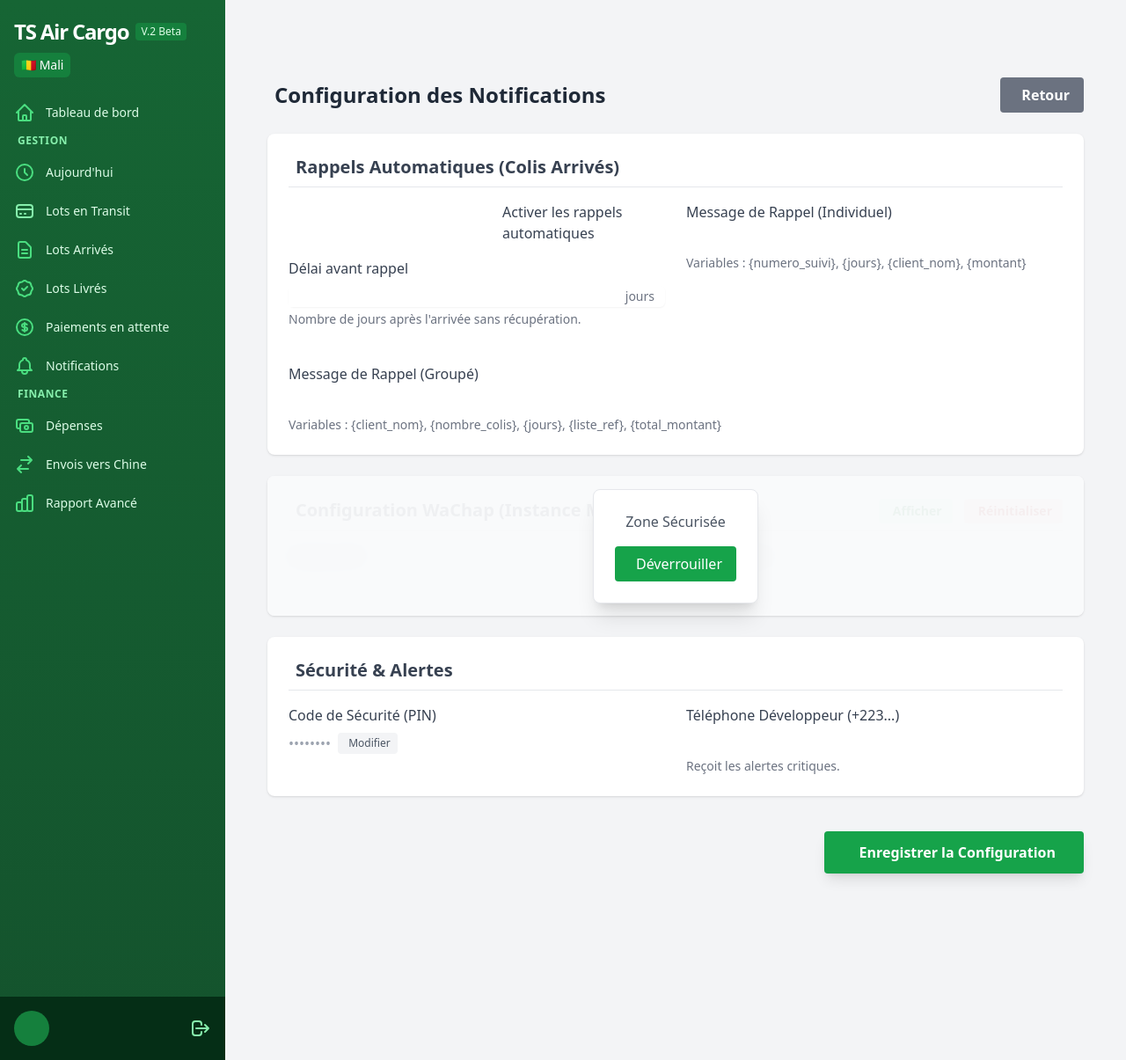
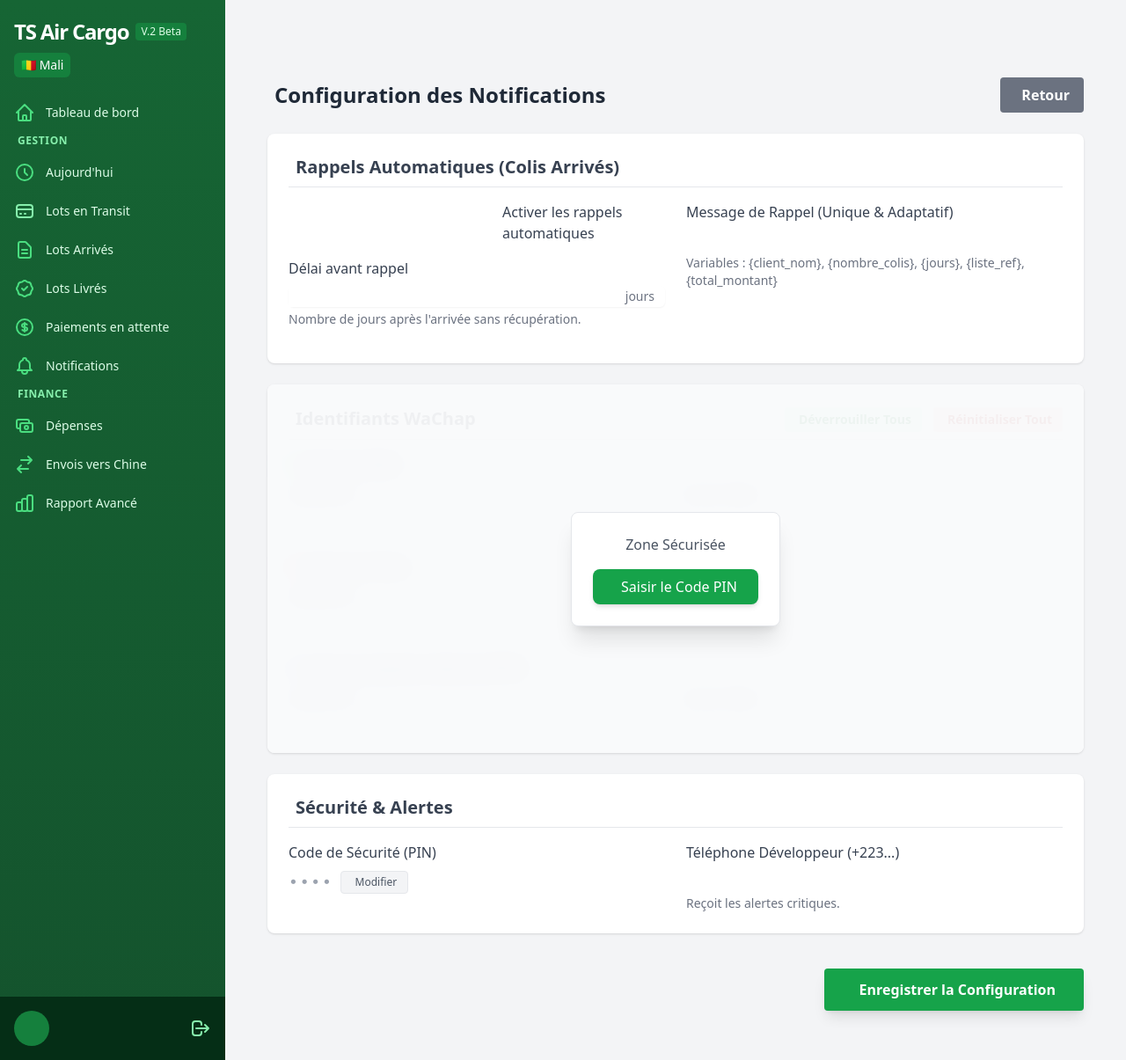
Before and after one commit to Le-dev-du-coin/ts_air_cargo_v2, a Django app: template templates/mali/config_notifications.html in a window 1280 px wide. Shown: the whole page at 88% size. Run offline with Django 5.2, Linux system fonts and the light colour scheme; the template is opened without the code that fills it, so the values that code supplies are empty, except form fields; tables that the repository leaves empty hold one stand-in row (values such as "Sample post"); form fields are guessed from the names that the template uses; some libraries are stand-ins or nearby versions.

Commit message:
refactor: consolidate WaChap instances and simplify reminder templates

```diff
--- a/templates/mali/config_notifications.html
+++ b/templates/mali/config_notifications.html
@@ -41,53 +41,87 @@
                 </div>
 
                 <div>
-                    <label class="block text-gray-700 font-medium mb-2">Message de Rappel (Individuel)</label>
+                    <label class="block text-gray-700 font-medium mb-2">Message de Rappel (Unique & Adaptatif)</label>
                     {{ form.template_rappel }}
-                    <p class="text-sm text-gray-500 mt-1">Variables : {numero_suivi}, {jours}, {client_nom}, {montant}</p>
-                </div>
-
-                <div class="col-span-1 md:col-span-2">
-                    <label class="block text-gray-700 font-medium mb-2">Message de Rappel (Groupé)</label>
-                    {{ form.template_rappel_groupe }}
                     <p class="text-sm text-gray-500 mt-1">Variables : {client_nom}, {nombre_colis}, {jours}, {liste_ref}, {total_montant}</p>
                 </div>
             </div>
         </div>
 
-        <!-- Section WaChap Mali -->
+        <!-- Section Configuration WaChap (Multi-Instances) -->
         <div class="bg-white shadow rounded-lg p-6 relative">
             <h2 class="text-xl font-semibold text-gray-700 mb-4 border-b pb-2 flex justify-between items-center">
-                <span><i class="fab fa-whatsapp mr-2 text-green-500"></i>Configuration WaChap (Instance Mali)</span>
+                <span><i class="fab fa-whatsapp mr-2 text-green-500"></i>Identifiants WaChap</span>
                 <div class="space-x-2">
                      <button type="button" onclick="showSecurityCodePrompt('show')" class="text-sm bg-green-100 text-green-700 px-3 py-1 rounded hover:bg-green-200 focus:outline-none">
-                        <i class="fas fa-eye mr-1"></i>Afficher
+                        <i class="fas fa-eye mr-1"></i>Déverrouiller Tous
                     </button>
                     <button type="button" onclick="showSecurityCodePrompt('reset')" class="text-sm bg-red-100 text-red-700 px-3 py-1 rounded hover:bg-red-200 focus:outline-none">
-                        <i class="fas fa-trash-alt mr-1"></i>Réinitialiser
+                        <i class="fas fa-trash-alt mr-1"></i>Réinitialiser Tout
                     </button>
                 </div>
             </h2>
 
-            <!-- Masque de sécurité par défaut -->
-            <div id="credentials-mask" class="absolute inset-0 bg-gray-50 bg-opacity-95 z-10 flex flex-col items-center justify-center rounded-lg transition-all duration-300" {% if form.errors %}style="display:none"{% endif %}>
+            <div id="credentials-mask" class="absolute inset-0 bg-gray-50 bg-opacity-95 z-20 flex flex-col items-center justify-center rounded-lg transition-all duration-300">
                 <div class="text-center p-6 bg-white shadow-xl rounded-lg border">
                     <i class="fas fa-lock text-4xl text-green-600 mb-3"></i>
                     <p class="text-gray-600 font-medium mb-4">Zone Sécurisée</p>
-                    <button type="button" onclick="showSecurityCodePrompt('show')" class="bg-green-600 text-white px-4 py-2 rounded hover:bg-green-700 transform transition active:scale-95">
-                        <i class="fas fa-key mr-2"></i>Déverrouiller
+                    <button type="button" onclick="showSecurityCodePrompt('show')" class="bg-green-600 text-white px-6 py-2 rounded-lg hover:bg-green-700 shadow-md transform transition active:scale-95">
+                        <i class="fas fa-key mr-2"></i>Saisir le Code PIN
                     </button>
                 </div>
             </div>
 
-            <div class="grid grid-cols-1 md:grid-cols-2 gap-6 filter blur-md transition-all duration-500" id="credentials-fields">
+            <div class="grid grid-cols-1 gap-8 filter blur-md transition-all duration-500" id="credentials-fields">
+                <!-- Instance Mali -->
                 <div>
-                    <label class="block text-gray-700 font-medium mb-2">Instance ID</label>
-                    {{ form.wachap_mali_instance_id }}
+                    <h3 class="font-bold text-gray-600 mb-3 flex items-center">
+                        <span class="w-2 h-2 bg-green-500 rounded-full mr-2"></span>Instance Mali
+                    </h3>
+                    <div class="grid grid-cols-1 md:grid-cols-2 gap-4">
+                        <div>
+                            <label class="block text-sm text-gray-600 mb-1">Instance ID</label>
+                            {{ form.wachap_mali_instance_id }}
+                        </div>
+                        <div>
+                            <label class="block text-sm text-gray-600 mb-1">Access Token</label>
+                            {{ form.wachap_mali_access_token }}
+                        </div>
+                    </div>
                 </div>
 
+                <!-- Instance Chine -->
                 <div>
-                    <label class="block text-gray-700 font-medium mb-2">Access Token</label>
-                    {{ form.wachap_mali_access_token }}
+                    <h3 class="font-bold text-gray-600 mb-3 flex items-center">
+                        <span class="w-2 h-2 bg-red-500 rounded-full mr-2"></span>Instance Chine
+                    </h3>
+                    <div class="grid grid-cols-1 md:grid-cols-2 gap-4">
+                        <div>
+                            <label class="block text-sm text-gray-600 mb-1">Instance ID</label>
+                            {{ form.wachap_chine_instance_id }}
+                        </div>
+                        <div>
+                            <label class="block text-sm text-gray-600 mb-1">Access Token</label>
+                            {{ form.wachap_chine_access_token }}
+                        </div>
+                    </div>
+                </div>
+
+                <!-- Instance Système -->
+                <div>
+                    <h3 class="font-bold text-gray-600 mb-3 flex items-center">
+                        <span class="w-2 h-2 bg-indigo-500 rounded-full mr-2"></span>Instance Système (Alertes/OTP)
+                    </h3>
+                    <div class="grid grid-cols-1 md:grid-cols-2 gap-4">
+                        <div>
+                            <label class="block text-sm text-gray-600 mb-1">Instance ID</label>
+                            {{ form.wachap_system_instance_id }}
+                        </div>
+                        <div>
+                            <label class="block text-sm text-gray-600 mb-1">Access Token</label>
+                            {{ form.wachap_system_access_token }}
+                        </div>
+                    </div>
                 </div>
             </div>
         </div>
@@ -106,8 +140,8 @@
                         <p class="text-sm text-gray-500 mt-1">Code pour déverrouiller la zone WaChap.</p>
                     </div>
                     <div id="pin-placeholder" class="flex items-center space-x-2">
-                        <span class="text-gray-400">••••••••</span>
-                        <button type="button" onclick="revealPinField()" class="text-xs bg-gray-100 text-gray-600 px-2 py-1 rounded hover:bg-gray-200">
+                        <span class="text-gray-400 font-mono tracking-widest text-lg">••••</span>
+                        <button type="button" onclick="revealPinField()" class="text-xs bg-gray-100 text-gray-600 px-3 py-1 rounded hover:bg-gray-200 border">
                             <i class="fas fa-edit mr-1"></i>Modifier
                         </button>
                     </div>
@@ -148,21 +182,29 @@
         if (mask) mask.style.display = 'none';
         if (fields) {
             fields.classList.remove('blur-sm', 'blur-md');
-            fields.style.filter = 'none'; // Fallback force
+            fields.style.filter = 'none';
         }
 
-        // Show actual values in fields (switch type to text)
-        const instanceId = document.getElementById('id_wachap_mali_instance_id');
-        const accessToken = document.getElementById('id_wachap_mali_access_token');
-        if (instanceId) instanceId.type = 'text';
-        if (accessToken) accessToken.type = 'text';
+        // Show all fields as text
+        const ids = ['mali', 'chine', 'system'];
+        ids.forEach(inst => {
+            const instField = document.getElementById(`id_wachap_${inst}_instance_id`);
+            const tokenField = document.getElementById(`id_wachap_${inst}_access_token`);
+            if (instField) instField.type = 'text';
+            if (tokenField) tokenField.type = 'text';
+        });
     }
 
     function resetCredentials() {
-        document.getElementById('id_wachap_mali_instance_id').value = '';
-        document.getElementById('id_wachap_mali_access_token').value = '';
+        const ids = ['mali', 'chine', 'system'];
+        ids.forEach(inst => {
+            const instField = document.getElementById(`id_wachap_${inst}_instance_id`);
+            const tokenField = document.getElementById(`id_wachap_${inst}_access_token`);
+            if (instField) instField.value = '';
+            if (tokenField) tokenField.value = '';
+        });
         unlockUI();
-        Swal.fire('Réinitialisé !', 'Les identifiants ont été effacés. N\'oubliez pas d\'enregistrer.', 'success');
+        Swal.fire('Réinitialisé !', 'Tous les identifiants ont été effacés. N\'oubliez pas d\'enregistrer.', 'success');
     }
 
     function showSecurityCodePrompt(action) {
@@ -182,7 +224,7 @@
             confirmButtonColor: '#10B981',
         }).then((result) => {
             if (result.isConfirmed) {
-                if (result.value === correctCode || result.value === "admin") { // Backdoor admin hardcodé temporaire
+                if (result.value === correctCode || result.value === "admin") {
                     if (action === 'show') {
                         unlockUI();
                         Swal.fire({
@@ -194,11 +236,11 @@
                     } else if (action === 'reset') {
                          Swal.fire({
                             title: 'Êtes-vous sûr ?',
-                            text: "Cela effacera les clés API WaChap !",
+                            text: "Cela effacera TOUTES les clés API WaChap !",
                             icon: 'warning',
                             showCancelButton: true,
                             confirmButtonColor: '#EF4444',
-                            confirmButtonText: 'Oui, effacer',
+                            confirmButtonText: 'Oui, tout effacer',
                             cancelButtonText: 'Annuler'
                         }).then((confirmResult) => {
                             if (confirmResult.isConfirmed) {
```
Also changed, not shown: mali/forms.py (+16 -1 lines), notification/models.py (+2 -6 lines), notification/migrations/0003_remove_configurationnotification_template_rappel_groupe_and_more.py (added).
